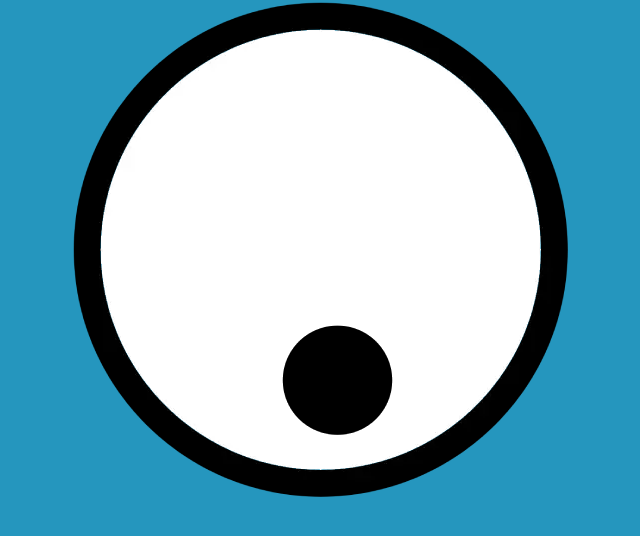
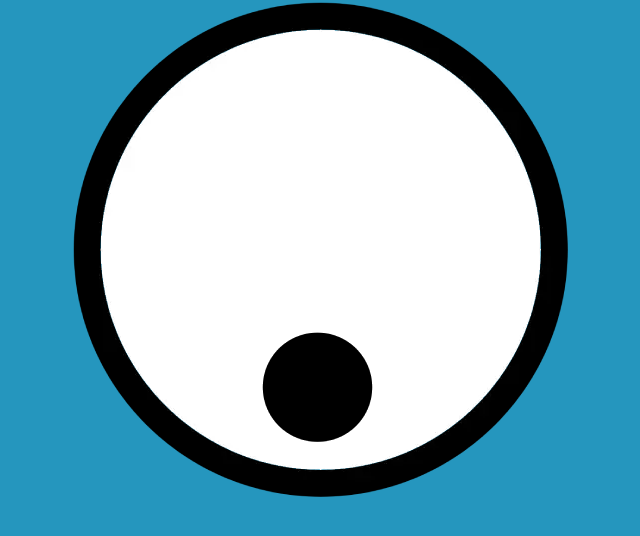
Before and after one commit to Kenagon/JS-wallpaper, a plain HTML site: page index.html in a window 1280 px wide. Shown: the whole page, without its empty margins (319-959 px from the left). Drawn offline with Linux system fonts and the light colour scheme.

Commit message:
Update index.html

```diff
--- a/index.html
+++ b/index.html
@@ -13,7 +13,7 @@
     <main>
         <img id="anchor" src="eyeBulb.webp">
             <div id="eye">
-                <img class="eye" src="eye.png" style="top: -7px; right: -100px;">
+                <img class="eye" src="eye.png" style="top: 0px; right: -80px;">
             </div>
     </main>
 </body>
```
